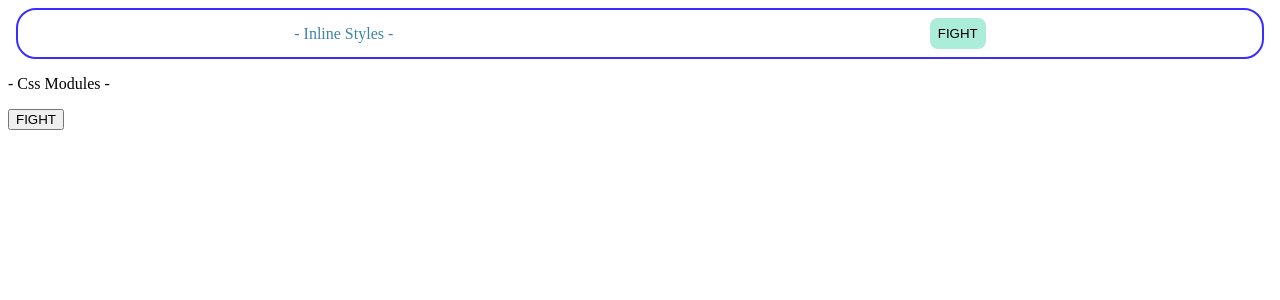
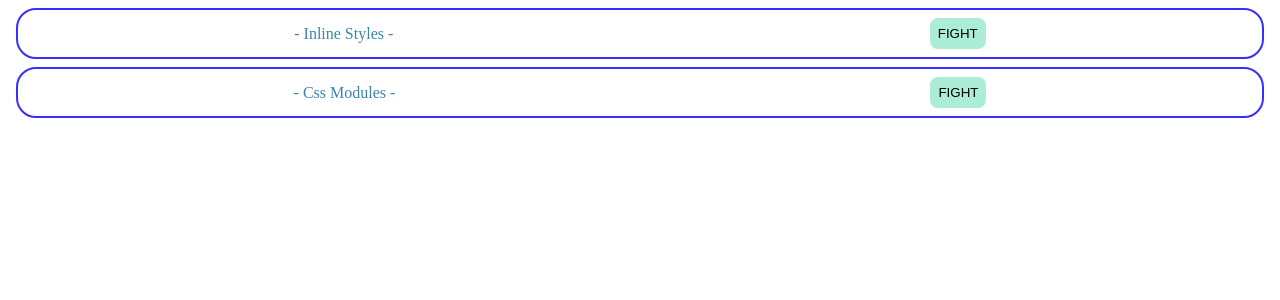
Before and after one commit to youhei-0009/react-test3, a React (Vite) app: page / in a window 1280 px wide. Shown: the top 300 px of the page. Built offline with nearby package versions, Linux system fonts and the light colour scheme.

Commit message:
CssModules

```diff
--- a/package.json
+++ b/package.json
@@ -23,6 +23,7 @@
     "eslint-plugin-react-refresh": "^0.4.7",
     "node-sass": "^9.0.0",
     "sass": "^1.77.2",
+    "styled-jsx": "^5.1.3",
     "vite": "^5.2.11"
   }
 }
--- a/src/components/CssModules.jsx
+++ b/src/components/CssModules.jsx
@@ -1,10 +1,10 @@
-import classes from "./CssModules.modules.scss"
+import classes from "./CssModules.module.scss"
 
 export const CssModules = () => {
     return (
         <div className={classes.container}>
-            <p >- Css Modules -</p>
-            <button >FIGHT</button>
+            <p className={classes.title}>- Css Modules -</p>
+            <button className={classes.button}>FIGHT</button>
         </div>
     )
 }
--- /dev/null
+++ b/src/components/CssModules.module.scss
@@ -0,0 +1,28 @@
+.container {
+    border: solid 2px #392eff;
+    border-radius: 20px;
+    padding: 8px;
+    margin: 8px;
+    display: flex;
+    justify-content: space-around;
+    align-items: center;
+}
+
+.title {
+    margin: 0;
+    padding: 0;
+    color: #3d84a8;
+}
+
+.button {
+    background-color: #abedd8;
+    border: none;
+    padding: 8px;
+    border-radius: 8px;
+    border-radius: 8px;
+    &:hover {
+        background-color: #46cdcf;
+        color: #fff;
+        cursor: pointer;
+    }
+}
--- a/src/components/CssModules.modules.scss
+++ /dev/null
@@ -1,9 +0,0 @@
-.container {
-    border: solid 2px #392eff;
-    border-radius: 20px;
-    padding: 8px;
-    margin: 8px;
-    display: flex;
-    justify-content: space-around;
-    align-items: center;
-}
```
Also changed, not shown: 1 other file (tests, documents, lock files or other folders).
